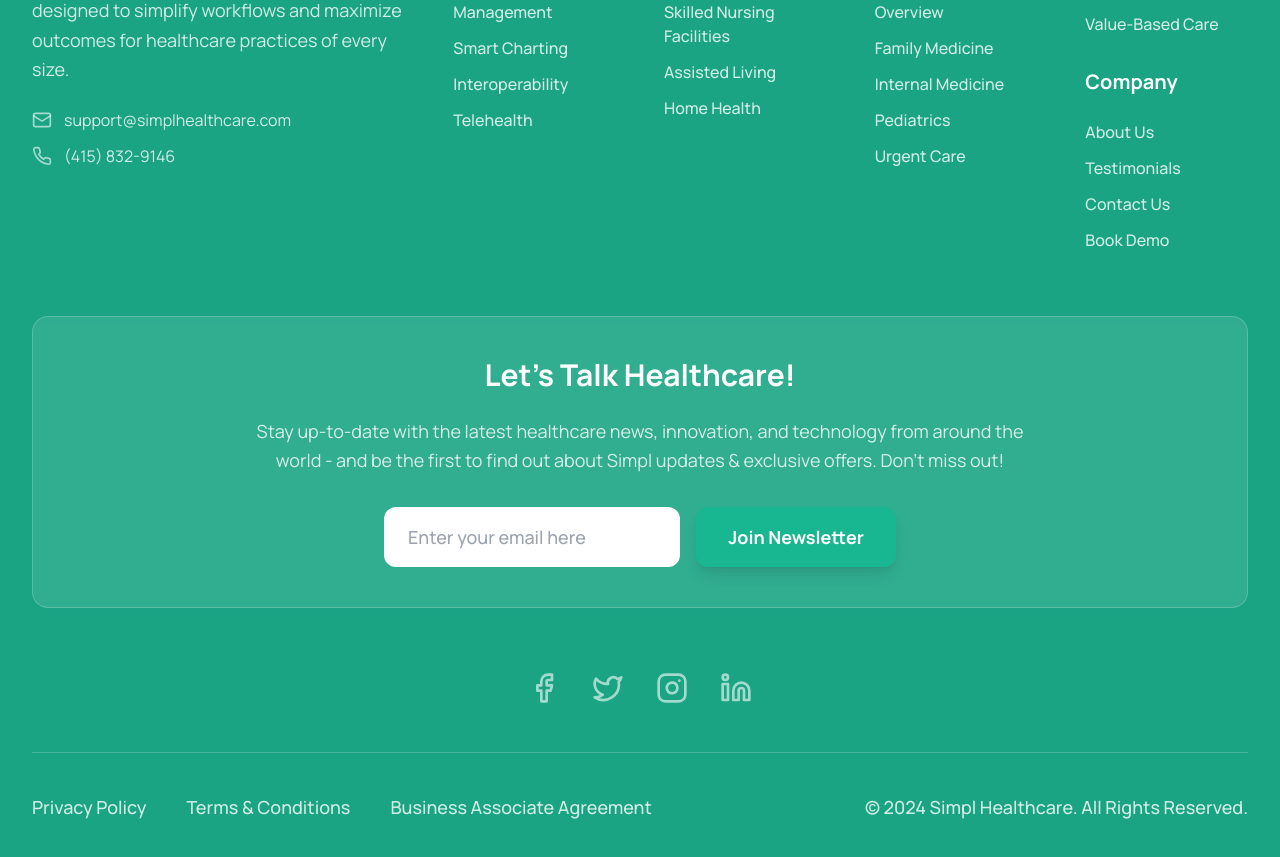
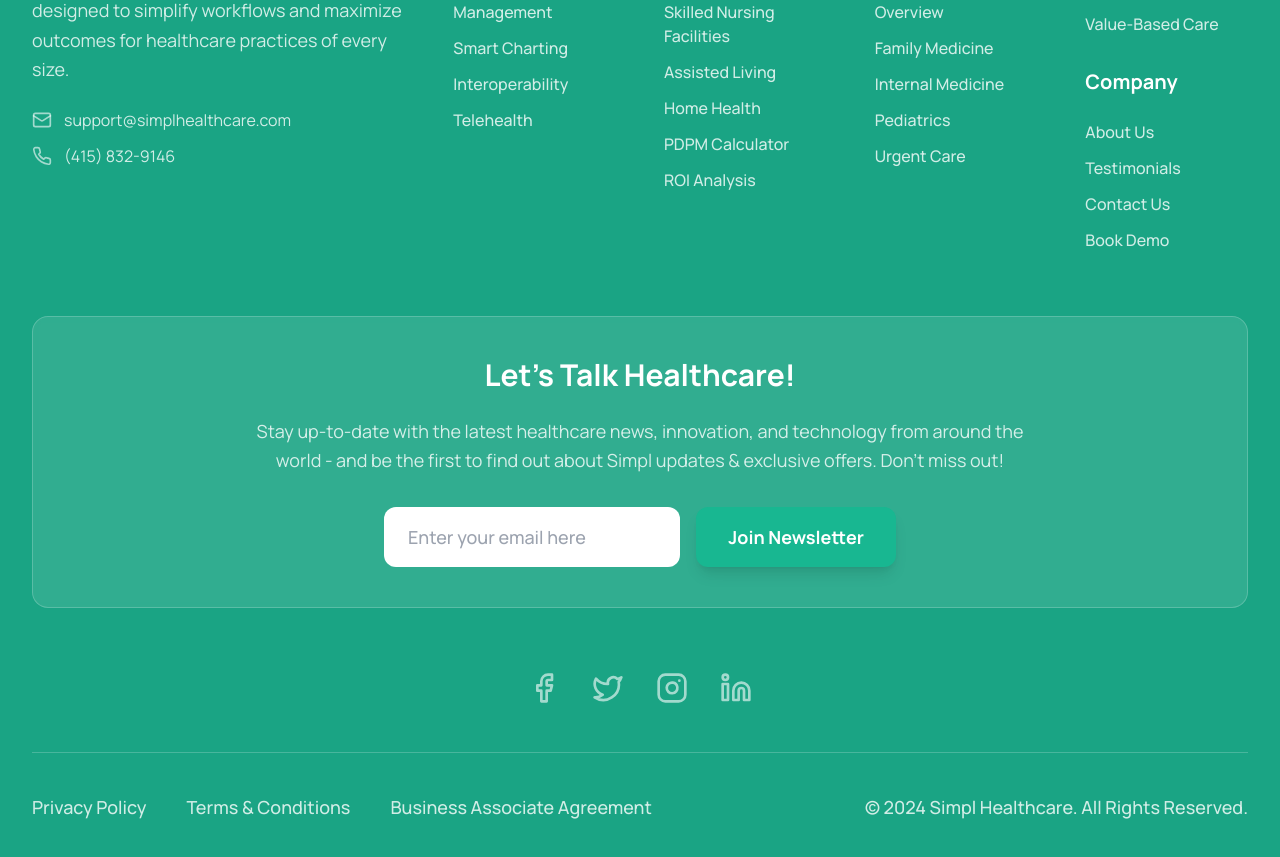
Before and after one commit to vineetdaniels2108/simpl-healthcare-deploy, a Next.js app: page / in a window 1280 px wide. Shown: the part 10806-11663 px from the top of the page. Built offline with nearby package versions, Linux system fonts and the light colour scheme.

Commit message:
Add PDMP Calculator and ROI Analysis back to footer
- Restore links in Long Term Care section of footer
- Navigation dropdown remains clean (no PDPM/ROI links)
- Footer provides additional access to these tools

```diff
--- a/components/Footer.tsx
+++ b/components/Footer.tsx
@@ -65,6 +65,8 @@
               <li><Link href="/skilled-nursing" className="text-white/80 hover:text-white transition-colors font-medium">Skilled Nursing Facilities</Link></li>
               <li><Link href="/assisted-living" className="text-white/80 hover:text-white transition-colors font-medium">Assisted Living</Link></li>
               <li><Link href="/home-health" className="text-white/80 hover:text-white transition-colors font-medium">Home Health</Link></li>
+              <li><Link href="/pdpm-calculator" className="text-white/80 hover:text-white transition-colors font-medium">PDPM Calculator</Link></li>
+              <li><Link href="/roi-analysis" className="text-white/80 hover:text-white transition-colors font-medium">ROI Analysis</Link></li>
             </ul>
           </div>
 
```
